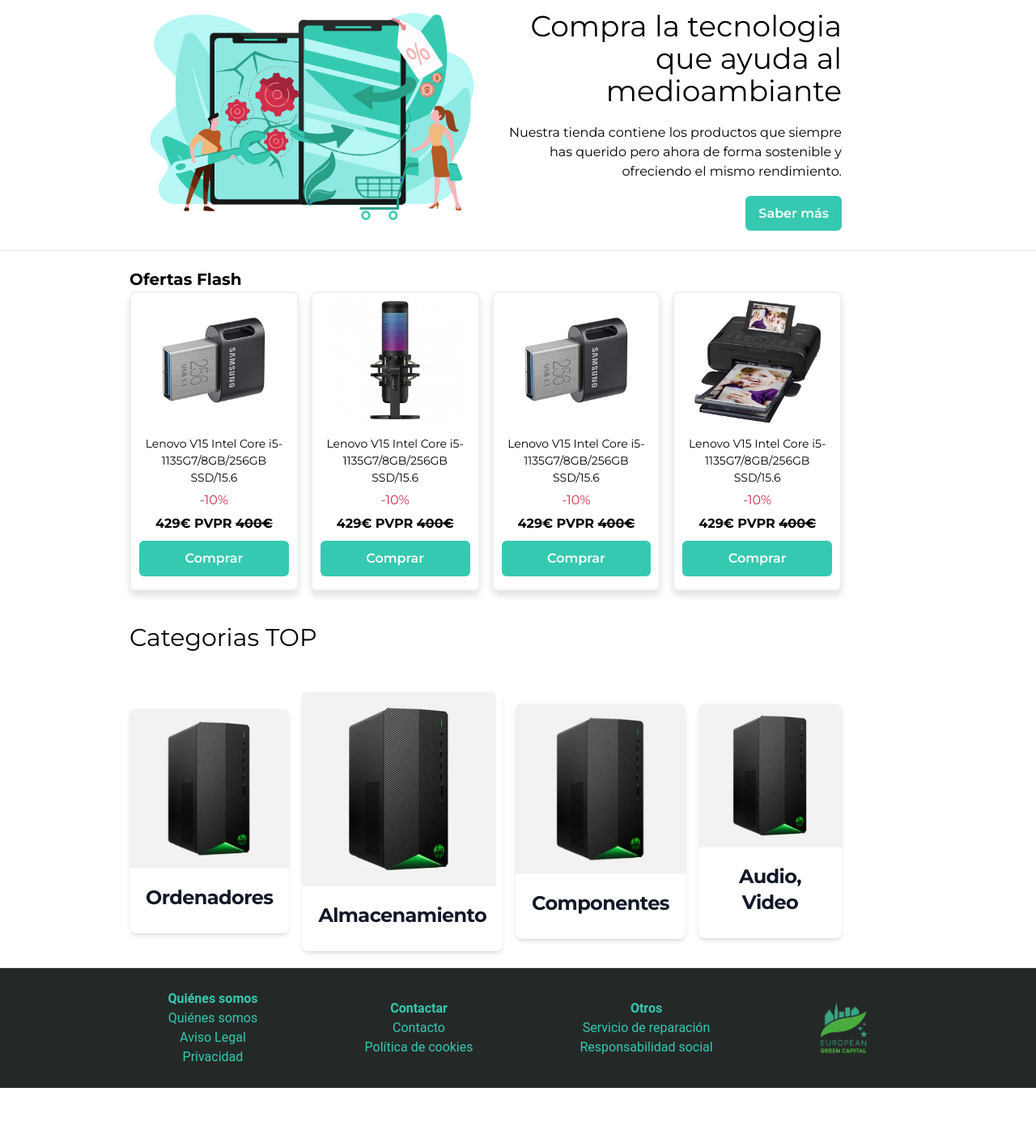
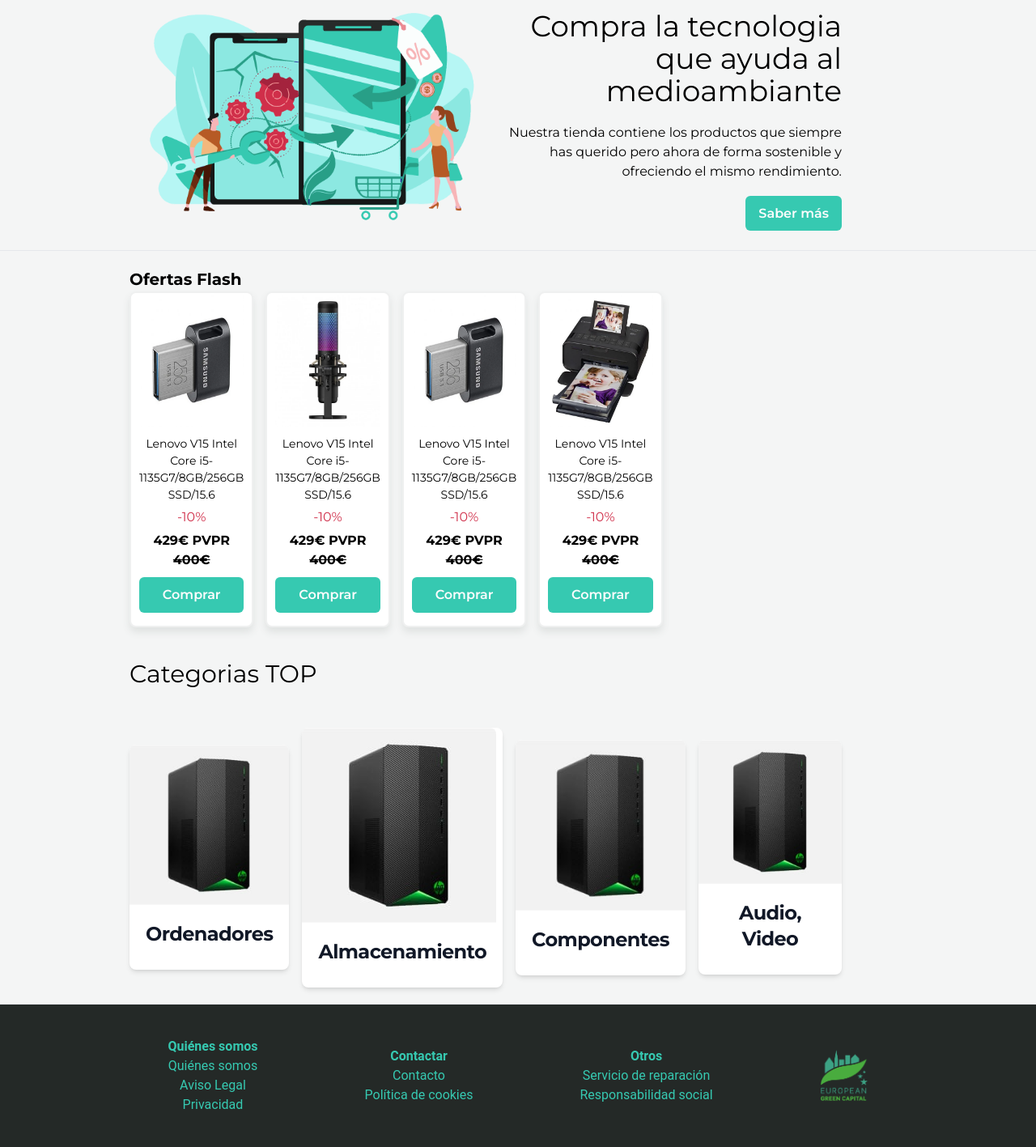
Before and after one commit to DogeByTheWay/proyectocomponentes, a PHP site: page / in a window 1280 px wide. Shown: the part 143-1560 px from the top of the page at 81% size. Before the commit the page ends 1487 px from the top, so only its background shows below. Run offline with PHP 8.4, Linux system fonts and the light colour scheme; some libraries are stand-ins or nearby versions.

Commit message:
fix: colores

```diff
--- a/src/web/css/main.css
+++ b/src/web/css/main.css
@@ -684,7 +684,7 @@ table {
 
 .l-horizontal-space-between {
   display: grid;
-  grid-template-columns: repeat(4, 1fr);
+  grid-template-columns: repeat(6, 1fr);
   gap: 10px 15px;
 }
 
@@ -767,7 +767,7 @@ table {
   flex-wrap: wrap;
   align-items: center;
   justify-content: center;
-  background-color: #289F87;
+  background-color: #FFFFFF;
   font-family: "Montserrat", sans-serif;
   border-bottom-right-radius: 6px;
   border-bottom-left-radius: 6px;
@@ -941,13 +941,13 @@ table {
 
 .c-footer {
   display: flex;
-  flex-direction: in-line;
+  flex-direction: row;
   gap: 100px;
   justify-content: center;
   align-items: center;
   text-align: center;
   background-color: #242927;
-  padding: 10px;
+  padding: 24px;
 }
 .c-footer__item {
   margin: 16px;
@@ -970,6 +970,7 @@ table {
   font-family: 'Montserrat', sans-serif;
   box-shadow: 0px 1px 4px #dfe2e1;
   box-shadow: 0px 6px 10px #dfe2e1;
+  background-color: #FFFFFF;
 }
 .c-card__img {
   width: 170px;
--- a/src/web/index.html
+++ b/src/web/index.html
@@ -11,8 +11,8 @@
     <script src="https://cdn.tailwindcss.com"></script>
     <script src="js/functions.js"></script>
 </head>
-<body class="g--font-family-principal">
-    <nav class="sticky top-0">
+<body class="g--font-family-principal g--background-color-blanco-3">
+    <nav class="sticky top-0 g--background-color-blanco-0">
         <div class="p-5 pl-40 pr-60 flex justify-between items-center bg-white">
             <img src="assets/img/logo.png" width="200" alt="" id="volverMenu">
             <ul class="flex gap-x-10 text-black-700 items-center">
@@ -21,12 +21,12 @@
             </ul>
         </div>
         <hr>
-        <div class="flex justify-between items-center cursor-pointer bg-white">
+        <div class="flex justify-between items-center cursor-pointer g--background-color-blanco-2">
             <a id="c-barra"><p class="pt-3 pb-3 pl-5 pr-5 rounded-md ml-40 hover:text-emerald-500"><i class="fa-solid fa-bars"></i> Categorias</p></a>
         </div>
         <hr>
         <div class="pl-5 pr-5 rounded-md ml-40 ">
-            <ul class ="c-nav bg-white">
+            <ul class ="c-nav">
 
                 <li class="c-nav__item" id="ordenadoresBtn"><a>Ordenadores</a></li>
                 <li class="c-nav__item"><a >Almacenamiento</a></li>
@@ -92,8 +92,8 @@
         <button class="c-button c-button--size-stretch">Realizar Pago</button>
         <b>Total:950€</b>
         </div>
+    </div>
 
-    </div>
     <div class="c-listaCarrito">
         <table class="c-listaCarrito__body" border=1 >
             <tr>
@@ -114,6 +114,7 @@
         </div>
     </div>
     </div>
+
     <p><b class="g--font-size-xl">Realizados</b></p>
     <div class="l-vertical">
         <div class="c-listaCarrito">
--- a/src/web/scss/03_layout/_l-horizontal.scss
+++ b/src/web/scss/03_layout/_l-horizontal.scss
@@ -1,6 +1,6 @@
 .l-horizontal-space-between{
 
     display: grid;
-    grid-template-columns: repeat(4, 1fr);
+    grid-template-columns: repeat(6, 1fr);
     gap: 10px 15px;
 }
--- a/src/web/scss/04_components/_c-card.scss
+++ b/src/web/scss/04_components/_c-card.scss
@@ -10,8 +10,9 @@
     text-align: center;
 
     font-family:getFontFamily("principal");
-   box-shadow:0px 1px 4px getColors("gris",2);
+    box-shadow:0px 1px 4px getColors("gris",2);
     box-shadow:0px 6px 10px getColors("gris",2);
+    background-color: getColors("gris",0);
 
     &__img{
         width: 170px;
--- a/src/web/scss/04_components/_c-footer.scss
+++ b/src/web/scss/04_components/_c-footer.scss
@@ -1,12 +1,12 @@
 .c-footer{
     display: flex;
-    flex-direction: in-line;
+    flex-direction: row;
     gap: 100px;
     justify-content: center;
     align-items: center;
     text-align: center;
     background-color: getColors("negro",0);
-    padding: getPadding(4);
+    padding: getPadding(8);
 
     &__item{
         margin: getMargin(6);
--- a/src/web/scss/04_components/_c-nav.scss
+++ b/src/web/scss/04_components/_c-nav.scss
@@ -4,7 +4,7 @@
     flex-wrap: wrap;
     align-items: center;
     justify-content: center;
-    background-color: getColors("principal", 5);
+    background-color: getColors("gris", 0);
     font-family: 'Montserrat', sans-serif;
     border-bottom-right-radius: getBorderRadius(3);
     border-bottom-left-radius: getBorderRadius(3);
```
